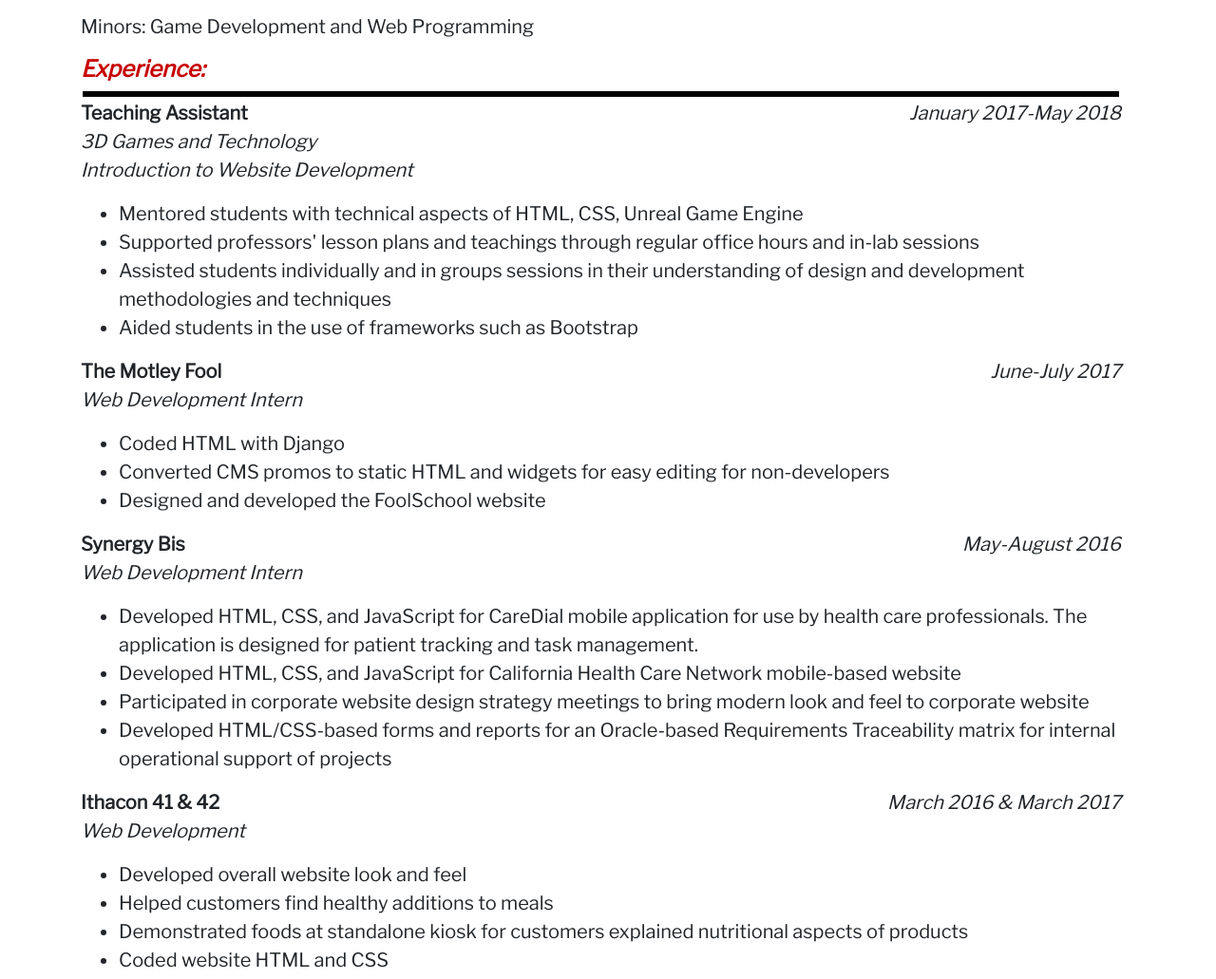
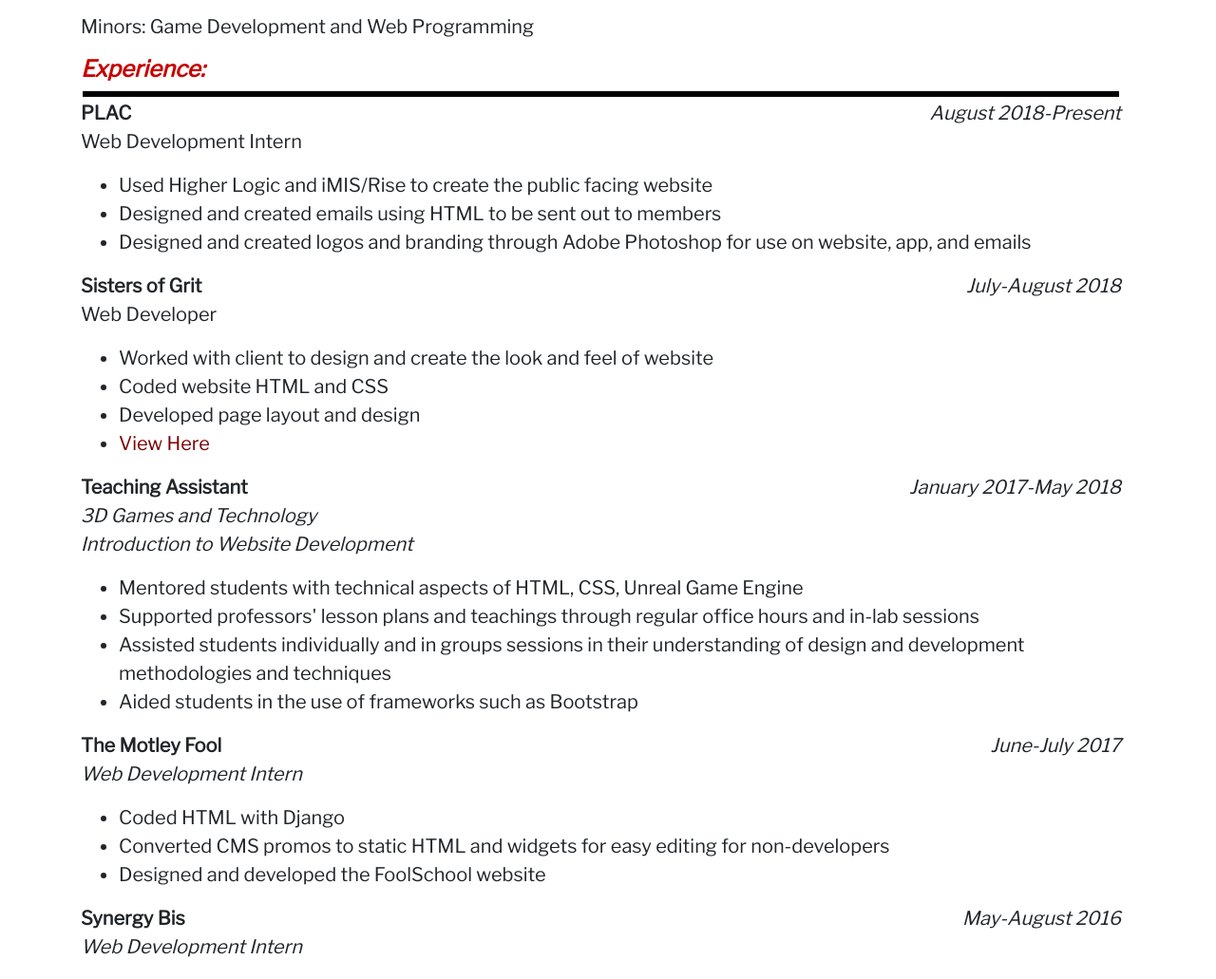
Before and after one commit to rbenson1/rbenson1.github.io, a plain HTML site: page resume.html in a window 1280 px wide. Shown: the part 403-1434 px from the top of the page at 95% size. Drawn offline with nearby package versions, Linux system fonts and the light colour scheme.

Commit message:
Resume Updates

```diff
--- a/resume.html
+++ b/resume.html
@@ -116,6 +116,41 @@
             </div>
             <div class="row">
                 <div class="col-12 col-md-8">
+                    <p><span class="font-weight-bold">PLAC </span><br> Web Development Intern</p>
+                </div>
+                <div class="col-12 col-md-4">
+                    <p class="font-italic text-right">August 2018-Present</p>
+                </div>
+            </div>
+            <div class="row">
+                <div class="col-12">
+                    <ul>
+                        <li>Used Higher Logic and iMIS/Rise to create the public facing website </li>
+                        <li>Designed and created emails using HTML to be sent out to members</li>
+                        <li>Designed and created logos and branding through Adobe Photoshop for use on website, app, and emails</li>
+                    </ul>
+                </div>
+            </div>
+            <div class="row">
+                <div class="col-12 col-md-8">
+                    <p><span class="font-weight-bold">Sisters of Grit </span><br> Web Developer</p>
+                </div>
+                <div class="col-12 col-md-4">
+                    <p class="font-italic text-right">July-August 2018</p>
+                </div>
+            </div>
+            <div class="row">
+                <div class="col-12">
+                    <ul>
+                        <li>Worked with client to design and create the look and feel of website</li>
+                        <li>Coded website HTML and CSS</li>
+                        <li>Developed page layout and design</li>
+                        <li><a href="sistersofgrit.github.io">View Here</a></li>
+                    </ul>
+                </div>
+            </div>
+            <div class="row">
+                <div class="col-12 col-md-8">
                     <p><span class="font-weight-bold">Teaching Assistant </span><br> <span class="font-italic"> 3D Games and Technology <br> Introduction to Website Development</span></p>
                 </div>
                 <div class="col-12 col-md-4">
@@ -182,8 +217,8 @@
                 <div class="col-12">
                     <ul>
                         <li>Developed overall website look and feel</li>
-                        <li>Helped customers find healthy additions to meals </li>
-                        <li>Demonstrated foods at standalone kiosk for customers explained nutritional aspects of products </li>
+                        <li>Designed logo on website</li>
+                        <li>Developed page layout and design</li>
                         <li>Coded website HTML and CSS</li>
                     </ul>
                 </div>
```
